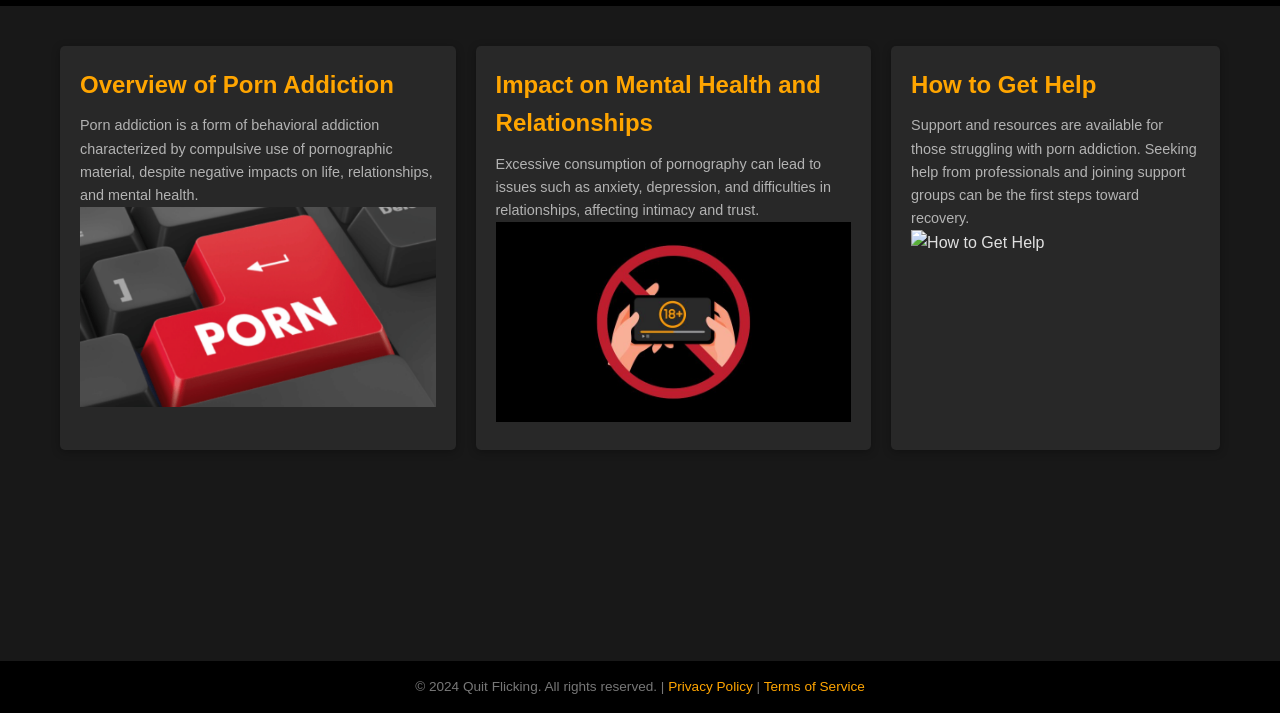
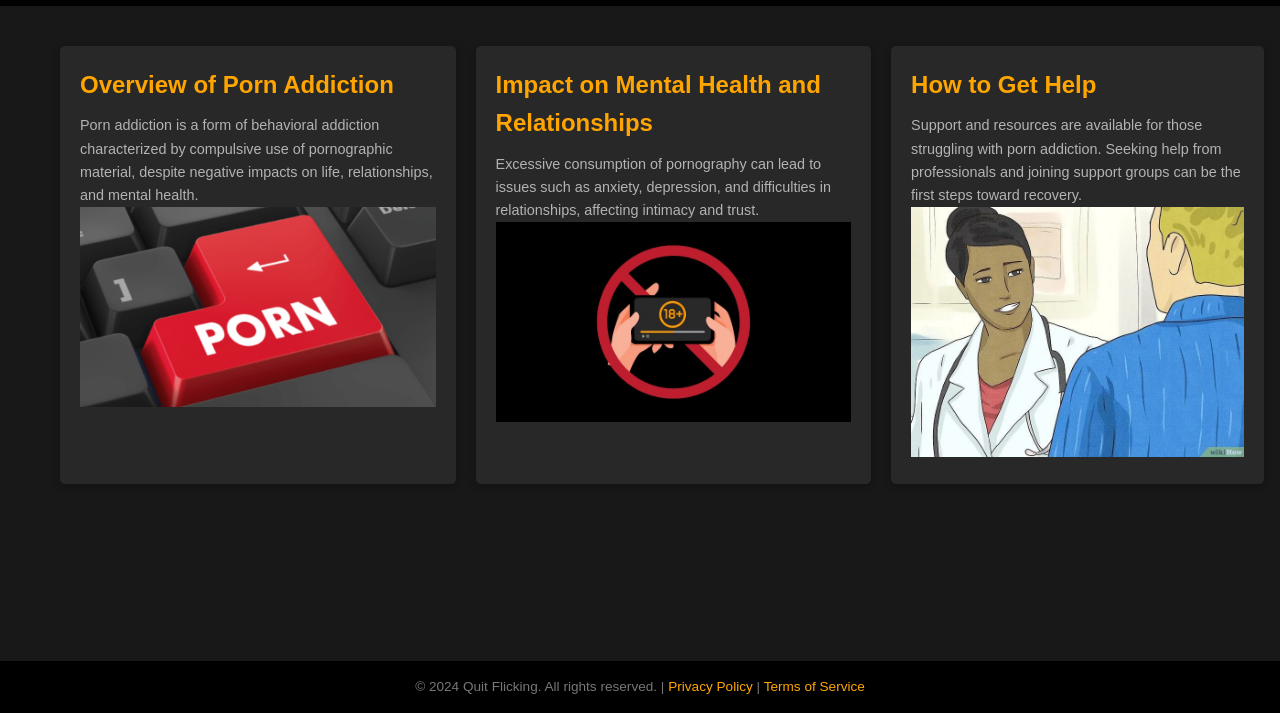
Before and after one commit to JhoannaRobless/CS3-Q2-G2-Proj, a plain HTML site: page index.html in a window 1280 px wide. Shown: the part 87-800 px from the top of the page. Drawn offline with Linux system fonts and the light colour scheme.

Commit message:
index.html

```diff
--- a/index.html
+++ b/index.html
@@ -164,7 +164,7 @@
             <section id="help" class="section">
                 <h2>How to Get Help</h2>
                 <p>Support and resources are available for those struggling with porn addiction. Seeking help from professionals and joining support groups can be the first steps toward recovery.</p>
-                <img src="462563176_572633151775761_675534902153754867_n" alt="How to Get Help" height="250px">
+                <img src="462563176_572633151775761_675534902153754867_n.png" alt="How to Get Help" height="250px">
             </section>
         </div>
     </div>
```
